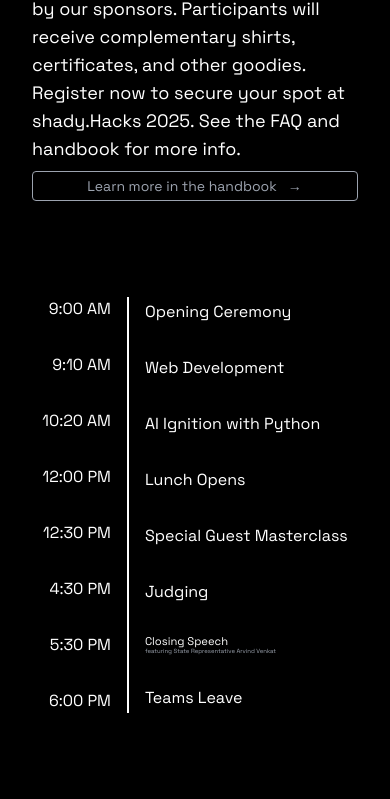
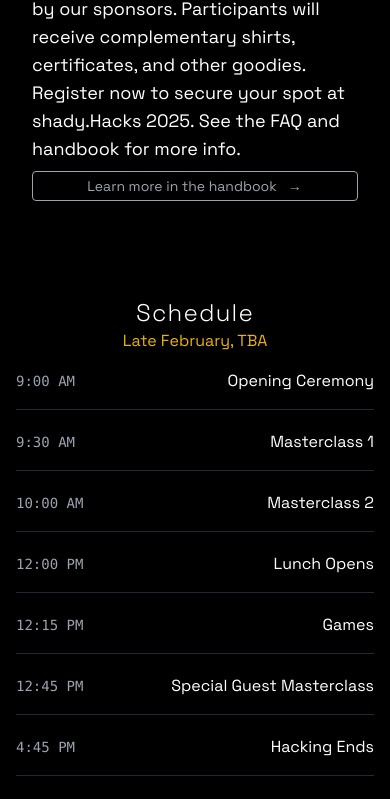
Before and after one commit to vivanpoddar/silicon, a Next.js app: page /shadyhacks in a window 390 px wide. Shown: the part 2377-3176 px from the top of the page. Built offline with nearby package versions, Linux system fonts and the light colour scheme.

Commit message:
shady.hacks 2026 update

```diff
--- a/components/notification.tsx
+++ b/components/notification.tsx
@@ -20,12 +20,6 @@
                     </svg>
                 </div>
                 <div className="ms-3">{text}</div>
-                <button type="button" className="ms-auto -mx-1.5 -my-1.5 bg-white text-gray-400 hover:text-gray-900 rounded-lg focus:ring-2 focus:ring-gray-300 p-1.5 hover:bg-gray-100 inline-flex items-center justify-center h-8 w-8 dark:text-gray-500 dark:hover:text-white dark:bg-gray-800 dark:hover:bg-gray-700" data-dismiss-target="#toast-default" aria-label="Close">
-                    <span className="sr-only">Close</span>
-                    <svg className="w-3 h-3" aria-hidden="true" xmlns="http://www.w3.org/2000/svg" fill="none" viewBox="0 0 14 14">
-                        <path stroke="currentColor" strokeLinecap="round" strokeLinejoin="round" strokeWidth="2" d="m1 1 6 6m0 0 6 6M7 7l6-6M7 7l-6 6" />
-                    </svg>
-                </button>
             </motion.div>
         </div>
     );
--- a/pages/hackathons.tsx
+++ b/pages/hackathons.tsx
@@ -155,7 +155,7 @@
             logo: "/synthaxlogo.png",
             landscapeImage: "https://d112y698adiu2z.cloudfront.net/photos/production/challenge_photos/002/681/658/datas/full_width.png",
             registrationLink: "https://synthax.tech",
-            status: 'upcoming'
+            status: 'completed'
         },
         {
             title: "shady.Hacks",
@@ -165,7 +165,7 @@
             logo: "/ssahack.png",
             landscapeImage: "/shadysidepic.jpg",
             registrationLink: "/shadyhacks",
-            status: 'upcoming'
+            status: 'completed'
         },
         {
             title: "QuHacks",
@@ -175,7 +175,7 @@
             logo: "/quhacks.png",
             landscapeImage: "/quhacksbanner.png",
             registrationLink: "https://quhacks.tech/",
-            status: 'upcoming'
+            status: 'completed'
         },
         {
             title: "Hack the Ram",
--- a/pages/shadyhacks.tsx
+++ b/pages/shadyhacks.tsx
@@ -25,7 +25,7 @@
 
 const Question = ({ question, answer }: QuestionProps) => {
     return (
-        <div className="border p-4 m-4">
+        <div className="border border-gray-800 p-4 m-4">
             <h1 className="text-xl md:text-3xl text-blue-500">{question}</h1>
             <p className="text-sm md:text-lg">{answer}</p>
         </div>
@@ -127,10 +127,10 @@
                         <a href="https://photos.google.com/share/AF1QipOQiYLZIbpk57qZWq49Y-rL0xRnqVo0glFUySvHSEUEGUtcjJjtQ0PbMZTszdOFNA?key=cXpvWl9aMGtqeUFuaHNTQm5PUU1DOXZZbWQ0OTNB" className="text-center border text-white py-2 px-2 sm:py-3 sm:px-3 text-xs sm:text-sm md:text-base lg:text-lg xl:text-xl rounded hover:bg-white hover:text-black transition-colors">2025 Pictures</a>
                         <a href="https://drive.google.com/file/d/1X0Jd8n0rW3EhQhP_2tSPOMt7C3oB6zjz/view" className="text-center border text-white py-2 px-2 sm:py-3 sm:px-3 text-xs sm:text-sm md:text-base lg:text-lg xl:text-xl rounded hover:bg-white hover:text-black transition-colors">Sponsor Info</a>
                         <a href="https://drive.google.com/drive/folders/1ixl2A1D_IjwNvjAvrnPSLaW9Bwja_usN?usp=drive_link" className="text-center border text-white py-2 px-2 sm:py-3 sm:px-3 text-xs sm:text-sm md:text-base lg:text-lg xl:text-xl rounded hover:bg-white hover:text-black transition-colors">Web Development</a>
-                        <a href="https://www.instagram.com/ssa_hack/" className="text-center border text-white py-2 px-2 sm:py-3 sm:px-3 text-xs sm:text-sm md:text-base lg:text-lg xl:text-xl rounded hover:bg-white hover:text-black transition-colors">
+                        <a href="https://www.instagram.com/thesiliconleague/" className="text-center border text-white py-2 px-2 sm:py-3 sm:px-3 text-xs sm:text-sm md:text-base lg:text-lg xl:text-xl rounded hover:bg-white hover:text-black transition-colors">
                             Instagram
                         </a>
-                        <a href="https://docs.google.com/spreadsheets/d/1czqJASUVv4osy-QzJjEv47Oe3O1dsVbYxdkkwsTscTU/edit?usp=sharing" className="text-center border text-white py-2 px-2 sm:py-3 sm:px-3 text-xs sm:text-sm md:text-base lg:text-lg xl:text-xl rounded hover:bg-white hover:text-black transition-colors">
+                        <a href="https://docs.google.com/spreadsheets/d/1wXB93m7wPErze8GxdQHQOoTyvcktNJrRKTMk5XTuRj4/edit?usp=sharing" className="text-center border text-white py-2 px-2 sm:py-3 sm:px-3 text-xs sm:text-sm md:text-base lg:text-lg xl:text-xl rounded hover:bg-white hover:text-black transition-colors">
                             2025 Scores
                         </a>
                     </div>
@@ -211,7 +211,7 @@
             </div>
             <div className="z-10 xl:w-1/2 h-1/2 xl:h-full flex flex-col items-center justify-center xl:p-24">
                 <h1 className="xl:text-7xl text-white text-center mx-10 sm:mx-0 pb-4 md:px-0 text-2xl">The first highschool hackathon in the city of Pittsburgh.</h1>
-                <LinkButton content="View our hackathons" href="www.joinsilicon.org/hackathons" />
+                <LinkButton content="See more pictures" href="https://photos.app.goo.gl/9kLtfuVwpkReWeDy9" />
             </div>
             <div className="z-10 xl:w-1/2 h-1/2 xl:h-full flex items-center justify-center">
                 <div className='xl:h-1/2 xl:w-3/4 flex items-center justify-center'>
@@ -230,39 +230,50 @@
             </div>
             <div className="z-10 w-screen flex flex-col">
                 <div className="flex xl:flex-row flex-col-reverse h-full w-full">
-                    <div className="xl:w-1/2 h-full flex flex-col items-center justify-center">
-                        {/* <span className="text-center pb-4 text-4xl text-yellow-500"><b> Apr 5, 2025</b></span> */}
-                        <div className="flex xl:text-4xl items-center justify-center">
-                            <div className="flex flex-col space-y-8">
-                                <span className="text-right">9:00 AM</span>
-                                <span className="text-right">9:10 AM</span>
-                                <span className="text-right">10:20 AM</span>
-                                <span className="text-right">12:00 PM</span>
-                                <span className="text-right">12:30 PM</span>
-                                <span className="text-right">4:30 PM</span>
-                                <span className="text-right">5:30 PM</span>
-                                <span className="text-right">6:00 PM</span>
-                            </div>
-                            <div className="h-full self-center border border-white mx-4"></div>
-                            <div className="flex flex-col space-y-8">
-                                <span>Opening Ceremony</span>
-                                <span>Web Development</span>
-                                <span>AI Ignition with Python</span>
-                                <span>Lunch Opens</span>
-                                <span>Special Guest Masterclass</span>
-                                <span>Judging</span>
-                                <div className="flex flex-col">
-                                    <p className="text-[0.7em]/[1]">Closing Speech</p>
-                                    <p className="text-[0.3em]/[1] text-gray-400">featuring State Representative Arvind Venkat</p>
-                                </div>
-                                <span>Teams Leave </span>
-                            </div>
+                    <div className="xl:w-1/2 h-full flex flex-col items-center justify-center px-4">
+                        <motion.h2
+                            initial={{ opacity: 0, y: -20 }}
+                            whileInView={{ opacity: 1, y: 0 }}
+                            transition={{ duration: 0.6 }}
+                            viewport={{ once: true }}
+                            className="flex text-center text-2xl xl:text-4xl text-white font-light tracking-wider"
+                        >
+                            Schedule
+                        </motion.h2>
+                        <span className="text-yellow-500">Late February, TBA</span>
+
+                        <div className="w-full max-w-xl space-y-1">
+                            {[
+                                { time: "9:00 AM", event: "Opening Ceremony", delay: 0.1 },
+                                { time: "9:30 AM", event: "Masterclass 1", delay: 0.2 },
+                                { time: "10:00 AM", event: "Masterclass 2", delay: 0.3 },
+                                { time: "12:00 PM", event: "Lunch Opens", delay: 0.4 },
+                                { time: "12:15 PM", event: "Games", delay: 0.3 },
+                                { time: "12:45 PM", event: "Special Guest Masterclass", delay: 0.5 },
+                                { time: "4:45 PM", event: "Hacking Ends", delay: 0.6 },
+                                { time: "5:00 PM", event: "Judging", delay: 0.6 },
+                                { time: "6:00 PM", event: "Closing Ceremony", delay: 0.7 },
+                                { time: "7:00 PM", event: "Teams Leave", delay: 0.8 }
+                            ].map((item, index) => (
+                                <motion.div
+                                    key={index}
+                                    initial={{ opacity: 0, x: -30 }}
+                                    whileInView={{ opacity: 1, x: 0 }}
+                                    transition={{ duration: 0.2}}
+                                    viewport={{ once: true }}
+                                    whileHover={{ x: 10 }}
+                                    className="flex items-center justify-between border-b border-gray-800 py-4 transition-all"
+                                >
+                                    <span className="text-gray-400 text-sm sm:text-base font-mono w-24">{item.time}</span>
+                                    <span className="text-white text-base sm:text-lg flex-grow text-right">{item.event}</span>
+                                </motion.div>
+                            ))}
                         </div>
                     </div>
                     <div className="xl:w-1/2 pb-24 xl:pb-0 px-8 flex items-center justify-center relative">
                         <div className="xl:p-24">
                             <h1 className="text-blue-500 text-xl italic xl:text-4xl xl:pb-4">6 hours to solve one problem.</h1>
-                            <p className="text-lg pb-2">We&apos;re excited to welcome you to shady.Hacks 2025. shady.Hacks is an annual hackathon dedicated to empowering students and innovators around the Pittsburgh area to increase exposure to the field of computer science and entrepreneurship. Join shady.Hacks to meet like-minded individuals, learn new skills, and create something amazing. During the event, you will have 6 hours to create a project to a project that addresses one critical issue that will be announced at the start of the event. It will be broad, and we aim for your creativity to run freely. At the end of the event, competitors will present their projects to a panel of judges. The best projects will win prizes offered by our sponsors. Participants will receive complementary shirts, certificates, and other goodies. Register now to secure your spot at shady.Hacks 2025. See the FAQ and handbook for more info.
+                            <p className="text-lg pb-2">We&apos;re excited to welcome you to shady.Hacks 2026. shady.Hacks is an annual hackathon dedicated to empowering students and innovators around the Pittsburgh area to increase exposure to the field of computer science and entrepreneurship. Join shady.Hacks to meet like-minded individuals, learn new skills, and create something amazing. During the event, you will have 6 hours to create a project to a project that addresses one critical issue that will be announced at the start of the event. It will be broad, and we aim for your creativity to run freely. At the end of the event, competitors will present their projects to a panel of judges. The best projects will win prizes offered by our sponsors. Participants will receive complementary shirts, certificates, and other goodies. Register now to secure your spot at shady.Hacks 2025. See the FAQ and handbook for more info.
                             </p>
                             <LinkButton content="Learn more in the handbook" href="#" />
                         </div>
@@ -278,7 +289,7 @@
         <div >
             <div className="text-white bg-black">
                 <div className="flex items-center">
-                    <h1 className="text-5xl text-white pr-4 pl-4 tracking-widest font-light">Masterclass</h1>
+                    <h1 className="text-5xl text-white pr-4 pl-4 tracking-widest font-light">Masterclass (2025)</h1>
                     <div className="border-t border-white flex-grow"></div>
                 </div>
                 <div className="p-4">
@@ -310,10 +321,12 @@
                     <div className="border-t border-white flex-grow"></div>
                 </div>
                 <div className="p-4">
+                    <Question question="How much does attending cost?" answer="Nothing." />
                     <Question question="Is lunch included?" answer="Lunch is included in your registration! Lunch will be cheese/pepperoni pizza or salad, water, and a snack. Feel free to bring your own lunch if desired. We will also be running a paid concession stand during the event." />
+                    <Question question="How can I stay up-to-date on changes to the schedule/competition?" answer="Check your email, our socials, or our website. Any updates and important information will be posted there." />
                     <Question question="Technology and devices included?" answer="We will provide 3D Printers, Arduinos, MakeyMakey's, Assorted Censors, Controllers, Phones, VR Headsets, Laptops and more. You are welcome to bring any hardware and software you'd like to succeed!" />
                     <Question question="I am a middle schooler. Can I succeed in this hackathon?" answer="No worries about skill gaps here. We will be hosting masterclasses that are tailored to beginners and younger competitors that will bring you up to speed. In addition, we provide novice awards for people getting into the space." />
-                    <Question question="What is a hackathon?" answer="Our hackathon is a 6-hour event where students come together to create a project that solves a problem. Students can work individually or in teams of up to 4 people. At the end of the 6 hours, students will present their projects to a panel of judges. The best projects will win prizes!" />
+                    <Question question="What is a hackathon?" answer="Our hackathon is a 10-hour event where students come together to create a project that solves a problem. Students can work individually or in teams of up to 4 people. At the end of the 6 hours, students will present their projects to a panel of judges. The best projects will win prizes!" />
                     <Question question="Who can participate?" answer="Any middle or high school student can participate! You do not need to have any prior experience with coding or hackathons. We will be hosting workshops to help you get started on your project." />
                 </div>
             </div>
@@ -411,7 +424,7 @@
                         <p className="text-xs text-gray-400 italic">(Click me)</p>
                     </button>
                     <button className="h-28 border flex border-black flex-col justify-center bg-gray-900  text-center items-center rounded-xl" onClick={() => set2024Open(true)}>
-                        <h1 className="font-bold md:text-2xl"><LinearGradient gradient={['to right', '#1C6FF8, #FEF720']}>2024 hacker()</LinearGradient></h1>
+                        <h1 className="font-bold md:text-2xl"><LinearGradient gradient={['to right', '#1C6FF8, #FEF720']}>2026 hacker()</LinearGradient></h1>
                         <p className="text-xs text-gray-400 italic">(Click me)</p>
                     </button>
                 </div>
@@ -988,49 +1001,102 @@
 
 const ContactTeam = (): JSX.Element => {
     return (
-        <div className="text-white bg-black">
-            <div className="flex items-center">
-                <h1 className="text-5xl text-white pr-4 pl-4 tracking-widest font-light">Contact & Team</h1>
+        <div className="text-white bg-black py-16 w-screen">
+            <div className="flex items-center mb-12 px-4">
+                <h1 className="text-5xl text-white pr-4 tracking-widest font-light">Contact & Team</h1>
                 <div className="border-t border-white flex-grow"></div>
             </div>
-            <div className="p-4">
-                <div className="max-w-7xl mx-auto">
-                    {/* Contact Section */}
-                    <div className="mb-12">
-                        <h2 className="text-3xl text-yellow-500 mb-6">Get in Touch</h2>
-                        <div className="flex flex-col sm:flex-row gap-4 mb-6">
-                            <a href="mailto:contact@joinsilicon.org" className="flex items-center gap-2 text-white hover:text-yellow-500 transition-colors">
-                                <FontAwesomeIcon icon={faEnvelope} className="w-5 h-5" />
-                                contact@joinsilicon.org
+            <div className="px-4">
+                {/* Get in Touch Section */}
+                <div className="mb-16">
+                    <div className="flex items-center mb-6">
+                        <h2 className="text-2xl text-white font-light tracking-wide">Get in Touch</h2>
+                        <div className="border-t border-gray-800 flex-grow ml-4"></div>
+                    </div>
+                    <div className="flex flex-col sm:flex-row gap-6">
+                        <a
+                            href="mailto:contact@joinsilicon.org"
+                            className="flex items-center gap-3 text-gray-400 hover:text-white transition-colors border-b border-gray-800 pb-3"
+                        >
+                            <FontAwesomeIcon icon={faEnvelope} className="w-4 h-4" />
+                            <span className="text-sm">contact@joinsilicon.org</span>
                         </a>
-                            <a href="https://www.instagram.com/ssa_hack/" className="flex items-center gap-2 text-white hover:text-yellow-500 transition-colors">
-                                <FontAwesomeIcon icon={faInstagram} className="w-5 h-5" />
-                                @ssa_hack
+                        <a
+                            href="https://www.instagram.com/ssa_hack/"
+                            className="flex items-center gap-3 text-gray-400 hover:text-white transition-colors border-b border-gray-800 pb-3"
+                        >
+                            <FontAwesomeIcon icon={faInstagram} className="w-4 h-4" />
+                            <span className="text-sm">@ssa_hack</span>
                         </a>
                     </div>
                 </div>
 
                 {/* Leadership Section */}
-                    <div className="mb-8">
-                        <h2 className="text-3xl text-yellow-500 mb-6">Leadership</h2>
-                        <div className="grid grid-cols-1 sm:grid-cols-2 md:grid-cols-3 gap-6">
-                            <Person image="/vivan.png" name="Vivan Poddar" position="Executive Director" text="" linkedin="https://www.linkedin.com/in/vivanpoddar" email="mailto:vivanneil@outlook.com" />
-                            <Person image="/thomas.png" name="Thomas Wang" position="Operations Director" text="" linkedin="https://www.linkedin.com/in/thomas-jichen-wang-a0b427268/" email="mailto:wangthomas19@outlook.com" />
-                            <Person image="/boden.png" name="Boden Moraski" position="Outreach Director" text="" linkedin="https://www.linkedin.com/in/boden-moraski/overlay/contact-info/" email="bodenmoraski@gmail.com" />
+                <div className="mb-16">
+                    <div className="flex items-center mb-8">
+                        <h2 className="text-2xl text-white font-light tracking-wide">Leadership</h2>
+                        <div className="border-t border-gray-800 flex-grow ml-4"></div>
+                    </div>
+                    <div className="grid grid-cols-1 md:grid-cols-3 gap-4">
+                        {[
+                            { image: "/vivan.png", name: "Vivan Poddar", position: "Executive Director", linkedin: "https://www.linkedin.com/in/vivanpoddar", email: "mailto:vivanneil@outlook.com" },
+                            { image: "/thomas.png", name: "Thomas Wang", position: "Operations Director", linkedin: "https://www.linkedin.com/in/thomas-jichen-wang-a0b427268/", email: "mailto:wangthomas19@outlook.com" },
+                            { image: "/boden.png", name: "Boden Moraski", position: "Outreach Director", linkedin: "https://www.linkedin.com/in/boden-moraski/overlay/contact-info/", email: "bodenmoraski@gmail.com" }
+                        ].map((leader, index) => (
+                            <div
+                                key={index}
+                                className="border border-gray-800 p-6 transition-all duration-200 hover:border-gray-600"
+                            >
+                                <h3 className="text-white text-lg font-medium mb-1">{leader.name}</h3>
+                                <p className="text-gray-400 text-sm mb-4">{leader.position}</p>
+                                <div className="flex gap-3">
+                                    {leader.email && (
+                                        <a
+                                            href={leader.email}
+                                            className="text-gray-400 hover:text-white transition-colors"
+                                        >
+                                            <FontAwesomeIcon icon={faEnvelope} className="w-4 h-4" />
+                                        </a>
+                                    )}
+                                    {leader.linkedin && (
+                                        <a
+                                            href={leader.linkedin}
+                                            className="text-gray-400 hover:text-white transition-colors"
+                                        >
+                                            <FontAwesomeIcon icon={faUser} className="w-4 h-4" />
+                                        </a>
+                                    )}
+                                </div>
+                            </div>
+                        ))}
                     </div>
                 </div>
 
                 {/* Operations Team Section */}
                 <div>
-                        <h2 className="text-3xl text-yellow-500 mb-6">Operations Team</h2>
-                        <div className="grid grid-cols-2 sm:grid-cols-3 md:grid-cols-4 gap-4">
-                            <Person image="" name="Abigail Mullin" position="Human Resources" text="" linkedin="" email="" />
-                            <Person image="" name="Faaris Kamal" position="Finances" text="" linkedin="" email="" />
-                            <Person image="" name="Samaira Bhat" position="" text="" linkedin="" email="" />
-                            <Person image="" name="Raneem Wahdan" position="" text="" linkedin="" email="" />
-                            <Person image="" name="Suhaan Tammana" position="" text="" linkedin="" email="" />
-                            <Person image="" name="Regan Mulderig" position="Concessions" text="" linkedin="" email="" />
+                    <div className="flex items-center mb-8">
+                        <h2 className="text-2xl text-white font-light tracking-wide">Operations Team</h2>
+                        <div className="border-t border-gray-800 flex-grow ml-4"></div>
                     </div>
+                    <div className="grid grid-cols-2 md:grid-cols-3 gap-1">
+                        {[
+                            { name: "Abigail Mullin", position: "Human Resources" },
+                            { name: "Faaris Kamal", position: "Finances" },
+                            { name: "Samaira Bhat", position: "Operations" },
+                            { name: "Raneem Wahdan", position: "Operations" },
+                            { name: "Suhaan Tammana", position: "Operations" },
+                            { name: "Regan Mulderig", position: "Concessions" }
+                        ].map((member, index) => (
+                            <div
+                                key={index}
+                                className="border border-gray-800 p-4 transition-all duration-200 hover:border-gray-600"
+                            >
+                                <h3 className="text-white text-base font-medium">{member.name}</h3>
+                                {member.position && (
+                                    <p className="text-gray-400 text-sm mt-1">{member.position}</p>
+                                )}
+                            </div>
+                        ))}
                     </div>
                 </div>
             </div>
@@ -1046,7 +1112,7 @@
             </Head>
             <Navbar current="shady.Hacks" />
             <div className="">
-                {/* <Notification text="Less than one week away from shady.Hacks 2025!"/> */}
+                <Notification text="shady.Hacks 2026 registrations are open!"/>
 
                 <Panel1 />
                 <Panel2 />
```
Also changed, not shown: components/navbar.tsx (+16 -0 lines). Lines whose indentation alone changed are shown as unchanged.
